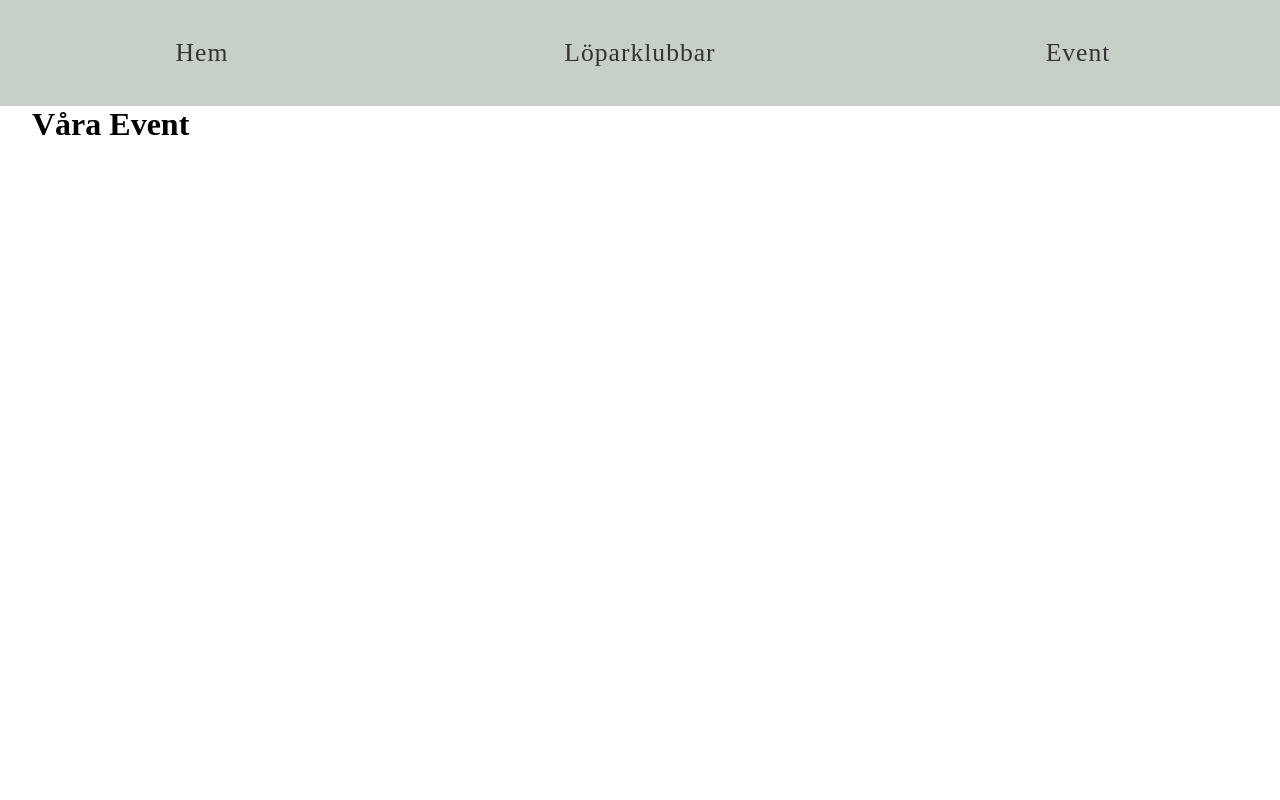
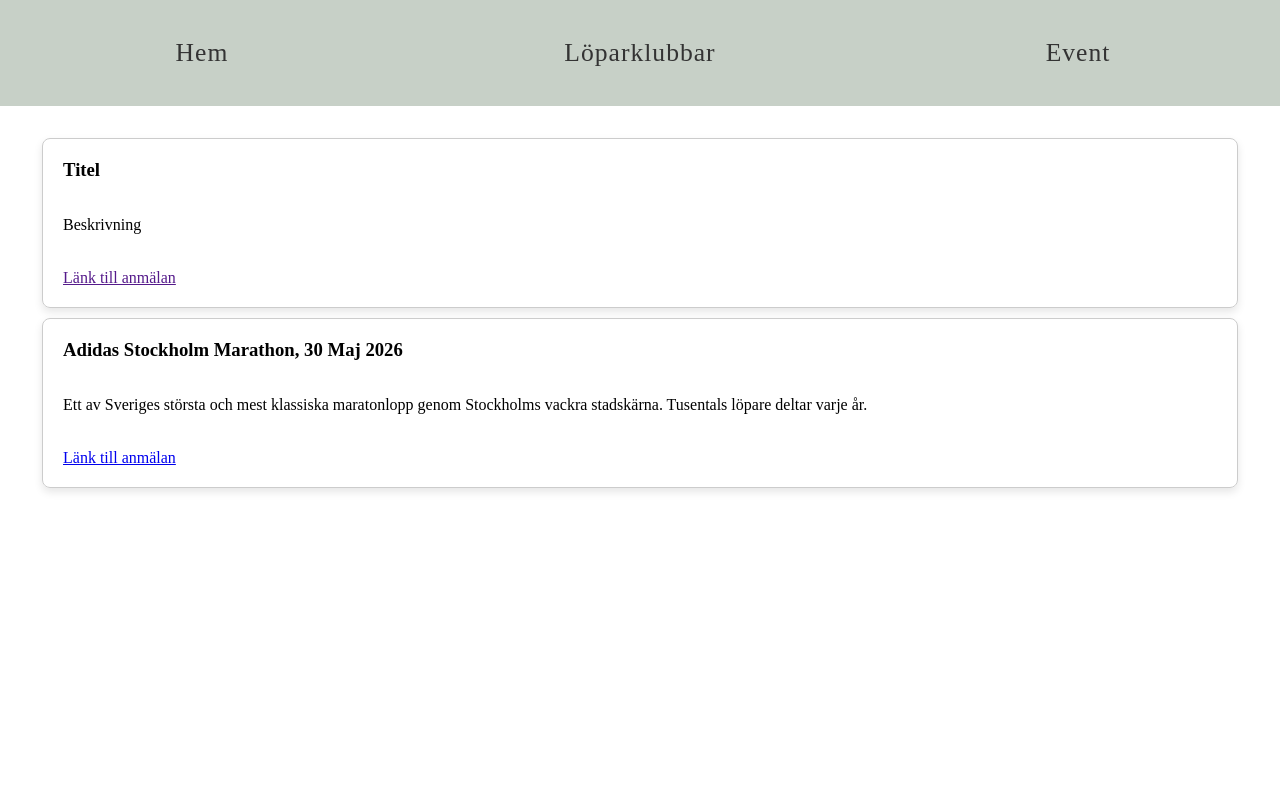
Before and after one commit to Pallicen/Loparklubbar, a React (Vite) app in the folder frontend/: page /Events in a window 1280 px wide. Shown: the top 800 px of the page. Built offline with nearby package versions, Linux system fonts and the light colour scheme.

Commit message:
lagt till kort för lopp

```diff
--- a/frontend/src/App.css
+++ b/frontend/src/App.css
@@ -110,14 +110,6 @@
   border-radius: 4px;
 }
 
-/* .hamburger div {
-  background-color: rgb(199, 208, 199);
-  height: 5px;
-  width: 100%;
-  border-radius: 5px;
-  transition: all 0.3 ease;
-} */
-
 .mobile-menu {
   position: fixed;
   top: 0;
@@ -175,7 +167,7 @@
   text-align: center;
   align-items: center;
   margin-bottom: 1rem;
-  font-size: 1.8rem;
+  font-size: 2.6rem;
 }
 
 .meny-home-page {
@@ -231,6 +223,7 @@
   .meny-home-text {
     min-width: 100%;
     flex: none;
+    margin-bottom: 1rem;
   }
 
   .p-header-meny-home {
@@ -242,6 +235,25 @@
   }
 }
 
+/* EVENT, CARDS */
+
+.cards {
+  margin-top: 2rem;
+}
+
+.card {
+  display: flex;
+  flex-direction: column;
+  justify-content: space-between;
+  border: 1px solid #ccc;
+  padding: 20px;
+  margin: 10px;
+  border-radius: 8px;
+  height: 8rem;
+  box-shadow: 0 4px 8px rgba(0, 0, 0, 0.1);
+}
+
+
 /* FOOTER */
 
 footer {
@@ -250,4 +262,5 @@
   display: flex;
   align-items: center;
   justify-content: center;
+  margin-top: 2rem;
 }
--- /dev/null
+++ b/frontend/src/components/Card.tsx
@@ -0,0 +1,26 @@
+import React from 'react';
+
+interface CardProps {
+  title: string;
+  description: string;
+  link: string;
+}
+
+const Card: React.FC<CardProps> = ({ title, description, link }) => {
+  return (
+    <div className='cards'>
+        <div className="card">
+              <h3>{title} Titel</h3>
+              <p>{description} Beskrivning</p>
+              <a href={link}>Länk till anmälan</a>
+        </div>
+        <div className="card">
+              <h3>Adidas Stockholm Marathon, 30 Maj 2026</h3>
+              <p>Ett av Sveriges största och mest klassiska maratonlopp genom Stockholms vackra stadskärna. Tusentals löpare deltar varje år.</p>
+              <a href="#">Länk till anmälan</a>
+        </div>
+    </div>
+  );
+};
+
+export default Card;
--- a/frontend/src/components/Pages/Events.tsx
+++ b/frontend/src/components/Pages/Events.tsx
@@ -1,9 +1,10 @@
+import Card from "../Card";
 
 
 const Events = () => {
   return (
     <div className="main">
-      <h1>Våra Event</h1>
+      <Card title={""} description={""} link={""} />
     </div>
 )};
 
--- a/frontend/src/components/Pages/Home.tsx
+++ b/frontend/src/components/Pages/Home.tsx
@@ -5,7 +5,7 @@
   <div className="main">
 
       <div className="meny-header">
-          <h2>Spring tillsammans - Väx tillsammans</h2>
+          <p>Spring tillsammans - Väx tillsammans</p>
       </div>
 
       <div className="meny-home-page">
```
Also changed, not shown: frontend/src/components/DynamicCards.tsx (added, +32 -0 lines).
